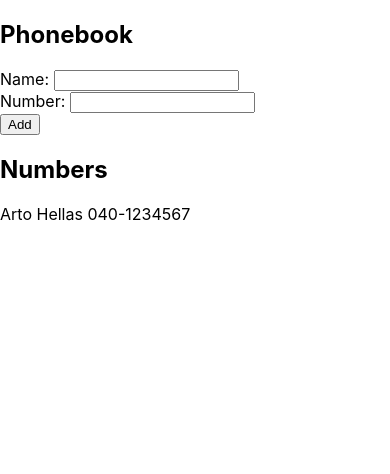
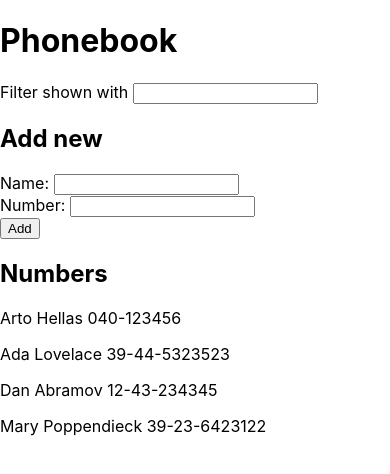
Before and after one commit to anttio/fullstackopen, a React (Create React App) app in the folder part2/phonebook/: page / in a window 390 px wide. Shown: the top 474 px of the page. Built offline with nearby package versions, Linux system fonts and the light colour scheme; the HTML template or start-up script is replaced by a standard one.

Commit message:
phonebook step 4

```diff
--- a/part2/phonebook/src/App.js
+++ b/part2/phonebook/src/App.js
@@ -1,9 +1,16 @@
-import React, { useState } from 'react';
+import React, { useEffect, useState } from 'react';
 
 const App = () => {
-  const [persons, setPersons] = useState([{ name: 'Arto Hellas', number: '040-1234567' }]);
+  const [persons, setPersons] = useState([
+    { name: 'Arto Hellas', number: '040-123456' },
+    { name: 'Ada Lovelace', number: '39-44-5323523' },
+    { name: 'Dan Abramov', number: '12-43-234345' },
+    { name: 'Mary Poppendieck', number: '39-23-6423122' },
+  ]);
   const [newName, setNewName] = useState('');
   const [newNumber, setNewNumber] = useState('');
+  const [filter, setFilter] = useState('');
+  const [filteredPersons, setFilteredPersons] = useState(persons);
 
   const addPerson = (event) => {
     event.preventDefault();
@@ -30,9 +37,26 @@
     setNewNumber(event.target.value);
   };
 
+  const handleFilterChange = (event) => {
+    setFilter(event.target.value);
+  };
+
+  useEffect(() => {
+    setFilteredPersons(
+      persons.filter((person) =>
+        person.name.toLowerCase().includes(filter.toLocaleLowerCase())
+      )
+    );
+  }, [filter, persons]);
+
   return (
     <div>
-      <h2>Phonebook</h2>
+      <h1>Phonebook</h1>
+      <div>
+        Filter shown with <input value={filter} onChange={handleFilterChange} />
+      </div>
+
+      <h2>Add new</h2>
       <form onSubmit={addPerson}>
         <div>
           Name: <input value={newName} onChange={handleNameChange} />
@@ -46,8 +70,10 @@
       </form>
 
       <h2>Numbers</h2>
-      {persons.map((person) => (
-        <p key={person.name}>{person.name} {person.number}</p>
+      {filteredPersons.map((person) => (
+        <p key={person.name}>
+          {person.name} {person.number}
+        </p>
       ))}
     </div>
   );
```
